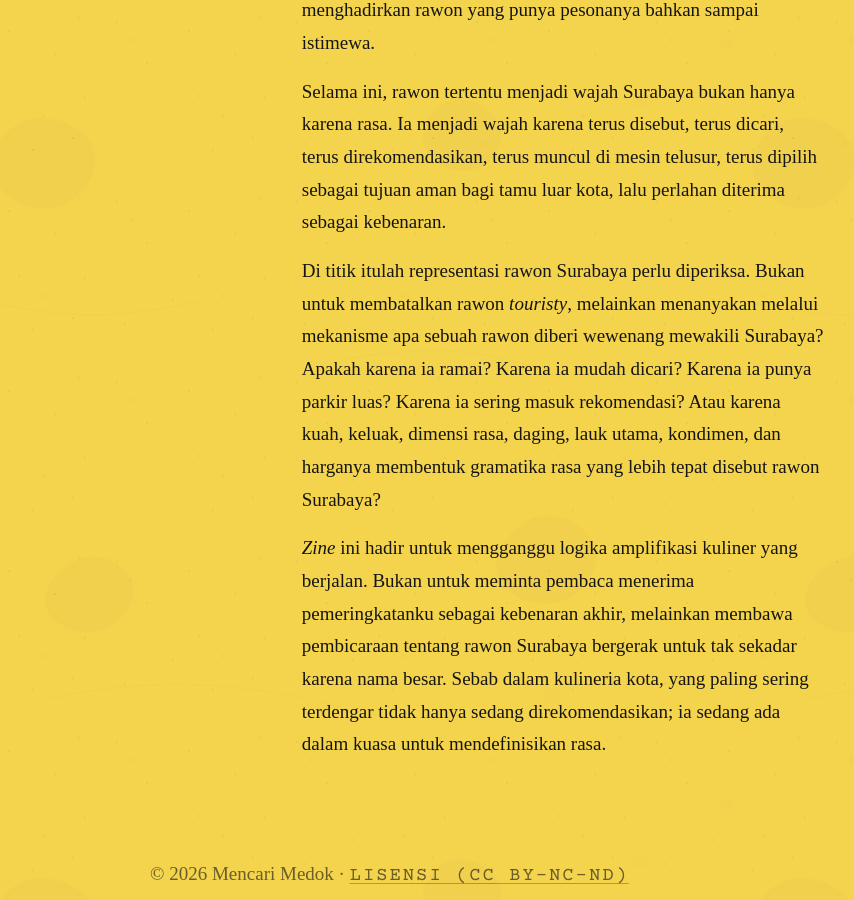
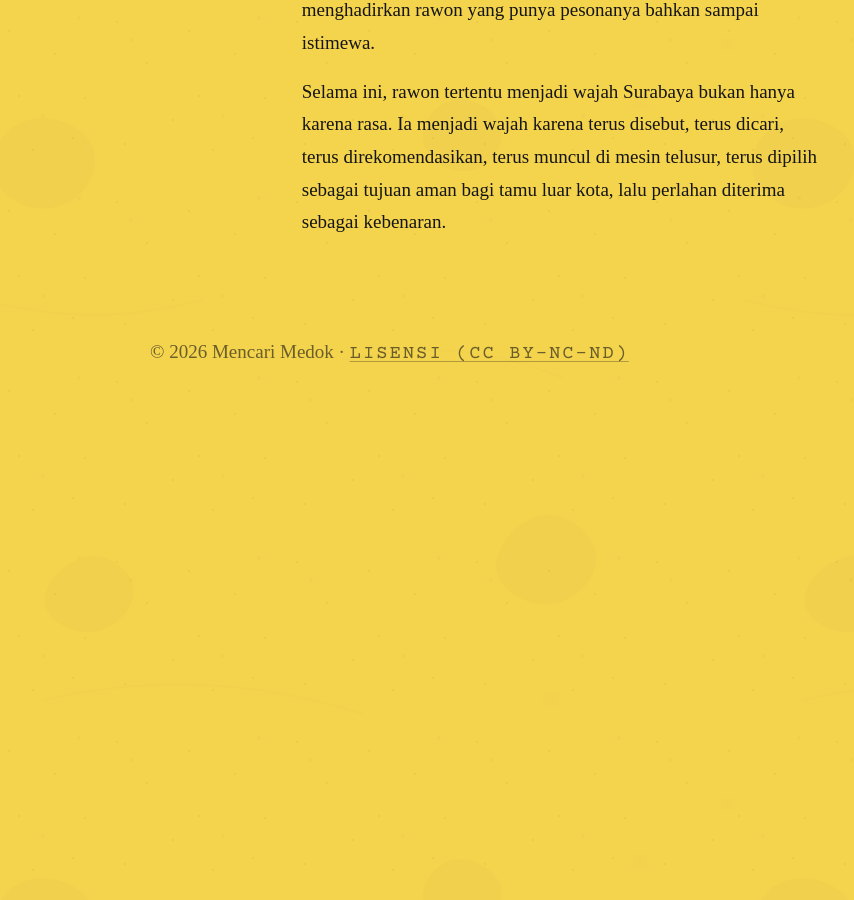
Before and after one commit to mencarimedok/mencarimedok.github.io, a Jekyll site: the page built from _posts/2026-07-21-representasi-rawon-surabaya-yang-lebih-baik.md, in a window 1280 px wide and 900 px high, scrolled down 4047 px. Shown: the whole window, without its empty margins (77-931 px from the left). Built offline with Jekyll 4.4.1, drawn with Linux system fonts in a browser that asks for light colours; some web fonts are replaced; after the commit the page ends 4463 px from its top, so only the background shows below that.

Commit message:
Publish editorial article job_20260721084150_9f201bed6c

```diff
--- a/_posts/2026-07-21-representasi-rawon-surabaya-yang-lebih-baik.md
+++ b/_posts/2026-07-21-representasi-rawon-surabaya-yang-lebih-baik.md
@@ -40,7 +40,3 @@ Maka, representasi rawon Surabaya yang lebih baik tidak cukup bertanya: rawon ma
 Nama-nama yang menurutku penting diperbesar kuletakkan pada 10 pertama pemeringkatan rawon Surabaya yang kulakukan. Ada rawon di **Indigo Restaurant** (1) dengan paduan semua komponen yang mendekati sempurna; terutama rona kuah yang tak sedikitpun punya kuning dan kental kuah yang bisa memiliki sensasi menyelimuti lidah dan memberikannya pelukan hangat. Lalu **Rawon Subedo** (2), **Rawon Bu Lilis** (3), **Depot Hijau Bu Nganten** (5), **Mbok Sil Sambel Tempong** (6, sudah tutup), **Rawon Oleng** (7, sudah tutup), **Gudeg Bu Toegijo** (9), dan **Rawon H. Suparan** (10) bisa memenuhi karakteristik sensori yang aku elaborasikan di atas dengan harga di antara Rp20.000-30.000 yang relatif masih terjangkau oleh masyarakat. Pada restoran yang lebih mahal, **Kartiko Heritage** (8) dan **Depot Rawon Malang MM** (4) pun bisa menghadirkan rawon yang punya pesonanya bahkan sampai istimewa.
 
 Selama ini, rawon tertentu menjadi wajah Surabaya bukan hanya karena rasa. Ia menjadi wajah karena terus disebut, terus dicari, terus direkomendasikan, terus muncul di mesin telusur, terus dipilih sebagai tujuan aman bagi tamu luar kota, lalu perlahan diterima sebagai kebenaran.
-
-Di titik itulah representasi rawon Surabaya perlu diperiksa. Bukan untuk membatalkan rawon *touristy*, melainkan menanyakan melalui mekanisme apa sebuah rawon diberi wewenang mewakili Surabaya? Apakah karena ia ramai? Karena ia mudah dicari? Karena ia punya parkir luas? Karena ia sering masuk rekomendasi? Atau karena kuah, keluak, dimensi rasa, daging, lauk utama, kondimen, dan harganya membentuk gramatika rasa yang lebih tepat disebut rawon Surabaya?
-
-*Zine* ini hadir untuk mengganggu logika amplifikasi kuliner yang berjalan. Bukan untuk meminta pembaca menerima pemeringkatanku sebagai kebenaran akhir, melainkan membawa pembicaraan tentang rawon Surabaya bergerak untuk tak sekadar karena nama besar. Sebab dalam kulineria kota, yang paling sering terdengar tidak hanya sedang direkomendasikan; ia sedang ada dalam kuasa untuk mendefinisikan rasa.
```
Also changed, not shown: other parts of _posts/2026-07-21-representasi-rawon-surabaya-yang-lebih-baik.md (+1 -1 lines).
